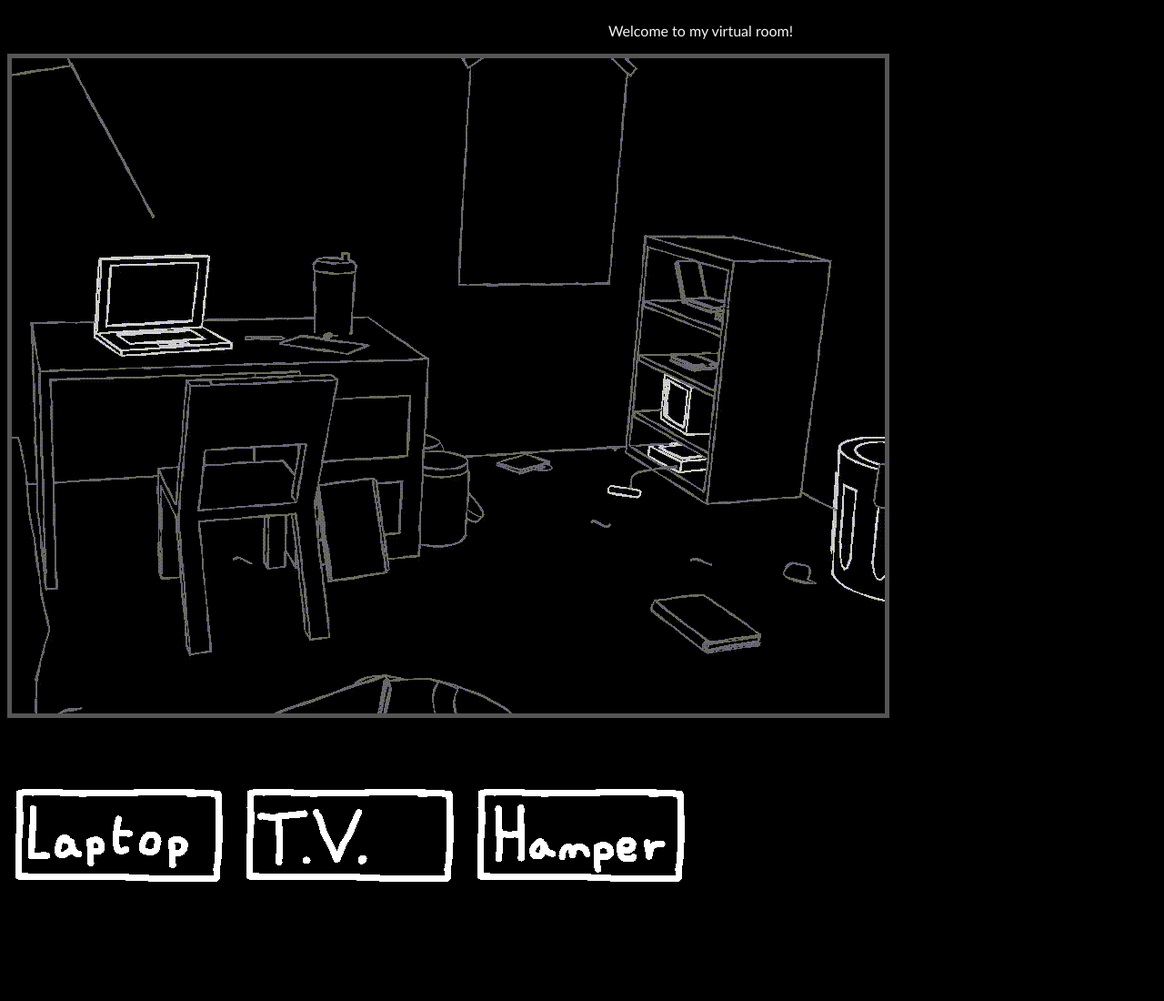
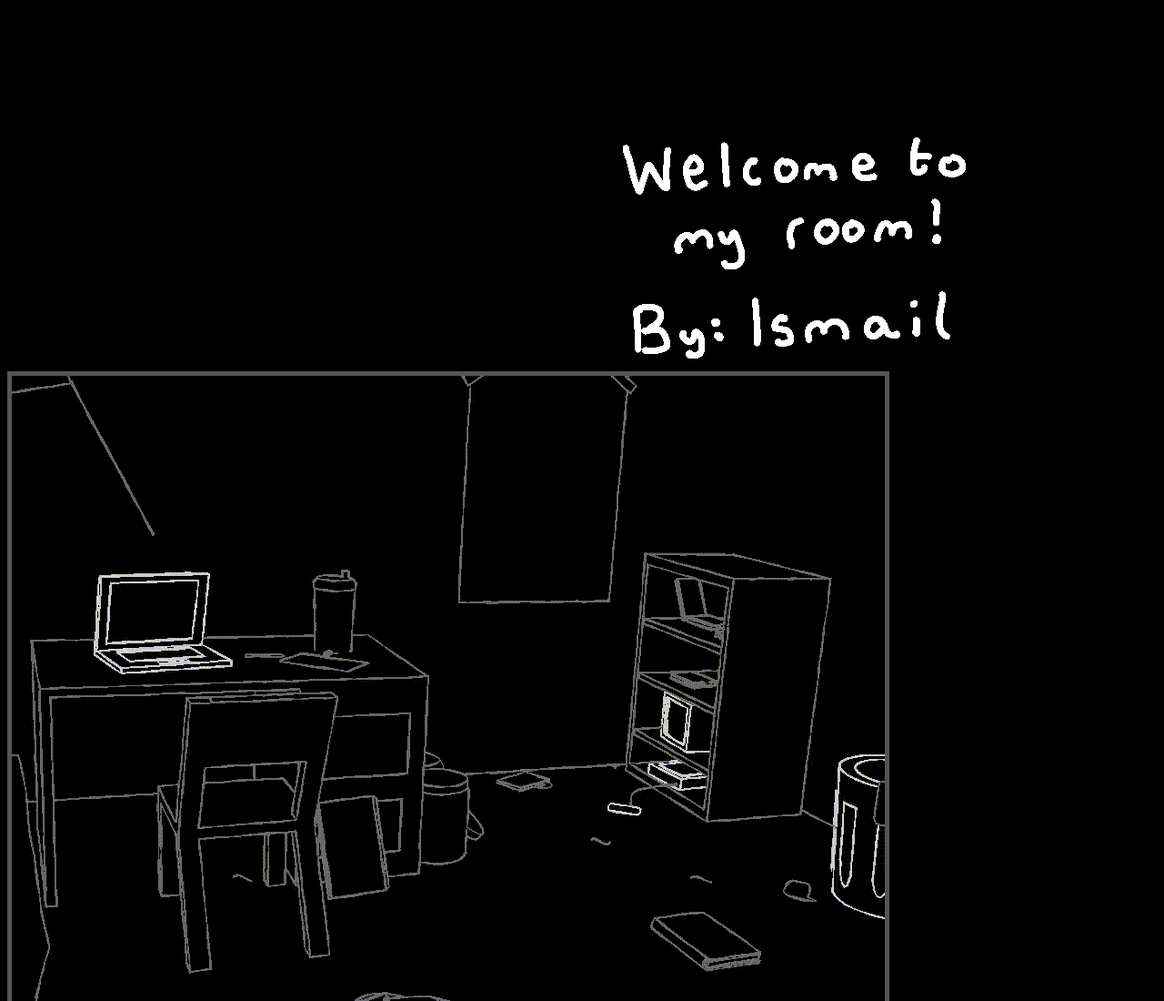
Before and after one commit to ismail-dj/git, a plain HTML site: page index.html in a window 1280 px wide. Shown: the top 1100 px of the page at 91% size. Before the commit the page ends 1055 px from the top, so only its background shows below. Drawn offline with Linux system fonts and the light colour scheme.

Commit message:
finalizing home text stuff

```diff
--- a/index.html
+++ b/index.html
@@ -6,9 +6,8 @@
     <meta name="viewport" content="width=device-width, initial-scale=1.0">
     <title>Ismail Project 1</title>
 </head>
+<img id="spawntext" src="buttongifs/welcome.gif" alt="Welcome to my Romm! By: Ismail"  style="float: right; margin-right: 200px;">
 <body>
-
-    <pre id="spawntext">Welcome to my virtual room!</pre>
     <ul id="laptoptext" style="display: none;">Weeklies:<br>
         <li><a href="weeklies/weeklyb.html">weekly b</a></li>
         <li><a href="weeklies/weeklyc.html">weekly c</a></li>
```
Also changed, not shown: buttongifs/welcome.gif (added).
